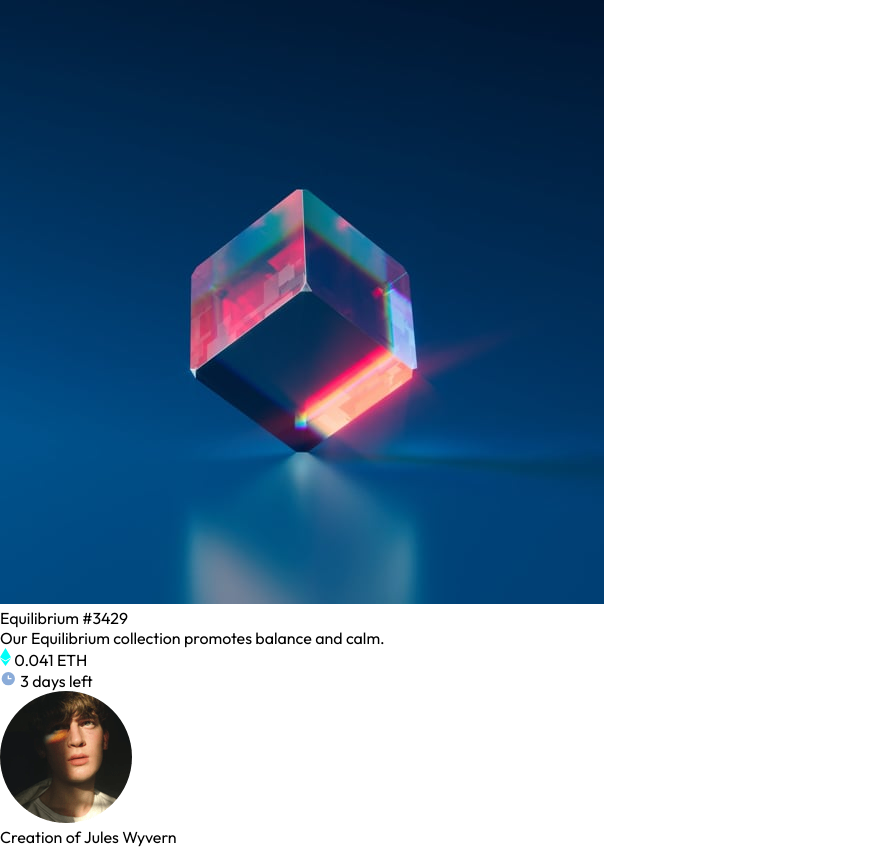
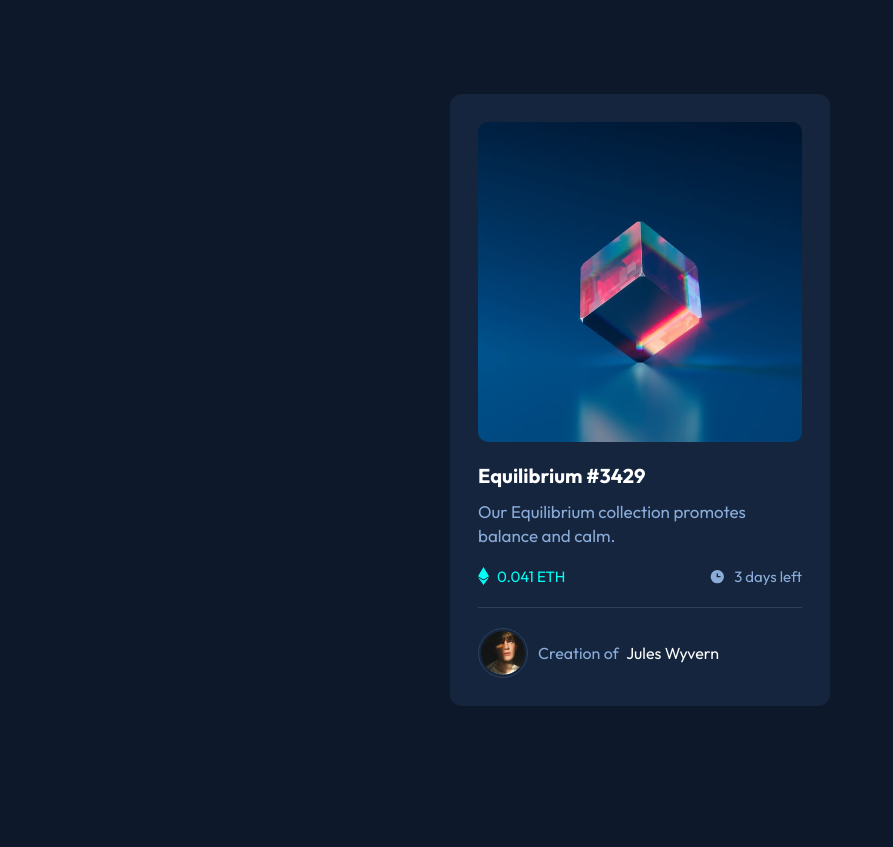
Before and after one commit to lucasbernardol/mentor, a website: page nft-preview-card-component/index.html in a window 1280 px wide. Shown: the whole page, without its empty margins (0-893 px from the left). After the commit the page ends 800 px from the top, so only its background shows below. Drawn offline with Linux system fonts and the light colour scheme.

Commit message:
Added NFT card component #chellenges

```diff
--- a/nft-preview-card-component/index.html
+++ b/nft-preview-card-component/index.html
@@ -5,7 +5,26 @@
     <meta name="viewport" content="width=device-width, initial-scale=1.0" />
     <meta http-equiv="X-UA-Compatible" content="IE=7" />
     <meta http-equiv="X-UA-Compatible" content="ie=edge" />
-
+    <!-- Chrome, Firefox OS and Opera -->
+    <meta name="theme-color" content="#0d192b" />
+    <!-- Windows Phone -->
+    <meta name="msapplication-navbutton-color" content="#0d192b" />
+    <!-- iOS Safari -->
+    <meta name="apple-mobile-web-app-capable" content="yes" />
+    <meta name="apple-mobile-web-app-status-bar-style" content="#0d192b" />
+    <!-- Open Graph / Facebook -->
+    <meta
+      name="description"
+      content="NFT preview card: Página web referente ao desafio proposto pela plataforma Frontend Mentor, criar um card (cartão) com o tema NFT. #challenges"
+    />
+    <meta
+      name="keywords"
+      content="José Lucas, José lucasbernardol, lucasbernardol, challenges, Frontend Mentor, @lucasbernardol, #frontendmentor, #mentor, Frontend Mentor challenges"
+    />
+    <meta
+      name="author"
+      content="José Lucas - https://github.com/lucasbernardol"
+    />
     <link rel="preconnect" href="https://fonts.googleapis.com" />
     <link rel="preconnect" href="https://fonts.gstatic.com" crossorigin />
     <link
@@ -14,24 +33,21 @@
     />
 
     <link rel="stylesheet" href="./styles/global/global.css" />
+    <link rel="stylesheet" href="./styles/global/global-responsive.css" />
+
+    <link rel="stylesheet" href="./styles/app.css" />
+
+    <link rel="stylesheet" href="./styles/main.css" />
+    <link rel="stylesheet" href="./styles/main-responsive.css" />
 
     <link
       rel="shortcut icon"
       type="image/png"
       href="./assets/images/favicon-32x32.png"
     />
-
-    <title>Frontend Mentor | NFT preview card component</title>
-
-    <!-- <style>
-      .attribution {
-        font-size: 11px;
-        text-align: center;
-      }
-      .attribution a {
-        color: hsl(228, 45%, 44%);
-      }
-    </style> -->
+    <title>
+      José Lucas @lucabernardol | NFT preview card component #challenges
+    </title>
   </head>
   <body data-id="body">
     <div class="app" data-id="app">
@@ -41,45 +57,66 @@
             <img
               src="./assets/images/image-equilibrium.jpg"
               alt="Nft preview - Equilibrium image/asset"
+              class="d-full"
             />
 
-            <div class="nft-preview__overlay"></div>
+            <div class="nft-preview__overlay">
+              <a href="#" title="view">
+                <img
+                  src="./assets/images/icon-view.svg"
+                  alt="View image/svg icon"
+                />
+              </a>
+            </div>
           </header>
 
           <section class="nft-preview__content">
-            <h2 class="nft-preview__title">Equilibrium #3429</h2>
+            <h1 class="sr-only">Equilibrium #3429</h1>
+
+            <a
+              href="#"
+              class="nft-preview__title"
+              title="Equilibrium #3429"
+              tabindex="0"
+            >
+              Equilibrium #3429
+            </a>
+
             <p class="nft-preview__text">
               Our Equilibrium collection promotes balance and calm.
             </p>
 
-            <div class="nft-preview__balance">
-              <div>
+            <div class="nft-preview__details">
+              <div class="nft-preview__detail-price">
                 <img
                   src="./assets/images/icon-ethereum.svg"
                   alt="Ethereum crypto icon"
                 />
 
-                <span>0.041 ETH</span>
+                <span title="0.041 ETH">0.041 ETH</span>
               </div>
 
-              <div>
+              <div class="nft-preview__detail-publish">
                 <img
                   src="./assets/images/icon-clock.svg"
                   alt="Clock icon/svg"
                 />
 
-                <span>3 days left</span>
+                <span title="3 days left">3 days left</span>
               </div>
             </div>
           </section>
 
           <footer class="nft-preview__footer">
-            <img
-              src="./assets/images/image-avatar.png"
-              alt="Jules Wyvern Avatar/profile image, format: png"
-            />
-            <p title="Creation of Jules Wyvern">
-              Creation of <span>Jules Wyvern</span>
+            <div class="nft-preview__avatar" title="Jules Wyvern">
+              <img
+                src="./assets/images/image-avatar.png"
+                alt="Jules Wyvern Avatar/profile image, format: png"
+                class="nft-preview__image d-full rounded"
+              />
+            </div>
+            <p title="Creation of Jules Wyvern" class="nft-preview__author">
+              Creation of <a href="#" tabindex="0">Jules Wyvern</a>
             </p>
           </footer>
         </div>
--- /dev/null
+++ b/nft-preview-card-component/styles/app.css
@@ -0,0 +1,9 @@
+.app {
+  width: 100%;
+  min-height: 100vh;
+
+  display: flex;
+  flex-direction: column;
+
+  transition: all 0.8s cubic-bezier(0.175, 0.885, 0.32, 1.275);
+}
--- /dev/null
+++ b/nft-preview-card-component/styles/global/global-responsive.css
@@ -0,0 +1,11 @@
+@media only screen and (max-width: 1024px) {
+  :root {
+    font-size: 56%; /* 9px */
+  }
+}
+
+@media only screen and (max-width: 720px) {
+  :root {
+    font-size: 50%; /* 8px */
+  }
+}
--- a/nft-preview-card-component/styles/global/global.css
+++ b/nft-preview-card-component/styles/global/global.css
@@ -2,11 +2,40 @@
   --color-primary-soft-blue: #8bacda;
   --color-primary-cyan: #00fff7;
 
-  --color-very-dark-blue: hsl(217, 54%, 11%);
+  --color-very-dark-blue: #0d192b;
   --color-dark-blue: hsl(216, 50%, 16%);
   --color-dark-line: hsl(215, 32%, 27%);
 
+  --color-background-view: rgba(18, 211, 204, 0.3);
+
   --color-white: #ffffff;
+
+  /**
+   * Dimensions (width/height)
+   */
+  --w-preview-card: 380px;
+  --h-preview-header: 32rem;
+
+  --w-avatar: 48px;
+  --h-avatar: 48px;
+
+  /**
+   * Paddings/boxs
+   */
+  --m-preview-card: 2rem;
+  --p-main: 2rem;
+  --p-preview-card: 2.8rem;
+  --p-top-preview-content: 2rem;
+
+  /**
+   * others
+   */
+  --avatar-offset: 2px;
+  --preview-radius: 1.2rem;
+
+  --small-gap: 0.8rem;
+
+  --outline-offset: 2px;
 
   font-size: 62.5%;
 }
@@ -17,7 +46,7 @@
 
   box-sizing: border-box;
   -moz-box-sizing: border-box;
-  -webkit-box-sizing: border;
+  -webkit-box-sizing: border-box;
 
   outline: none;
   border: none;
@@ -25,6 +54,10 @@
   font-family: 'Outfit', sans-serif;
   font-size: 1.6rem; /* 16px */
   font-weight: 400;
+}
+
+body {
+  background-color: var(--color-very-dark-blue);
 }
 
 a {
@@ -56,3 +89,28 @@ img {
   -webkit-user-select: none;
   -webkit-user-drag: none;
 }
+
+.d-full {
+  width: 100%;
+  height: 100%;
+}
+
+.sr-only {
+  position: relative;
+
+  overflow: hidden;
+  visibility: hidden;
+
+  width: 0;
+  height: 0;
+
+  font-size: 0;
+
+  pointer-events: none;
+  user-select: none;
+  -webkit-user-drag: none;
+}
+
+.rounded {
+  border-radius: 50%;
+}
--- /dev/null
+++ b/nft-preview-card-component/styles/main-responsive.css
@@ -0,0 +1,5 @@
+@media only screen and (max-width: 720px) {
+  .main {
+    padding: 0 var(--p-main); /* 2rem - 20px */
+  }
+}
--- /dev/null
+++ b/nft-preview-card-component/styles/main.css
@@ -0,0 +1,237 @@
+.main {
+  /* padding: 0 1rem;  mobile styles */
+  flex: 1;
+
+  display: flex;
+  flex-direction: column;
+
+  justify-content: center;
+  align-items: center;
+}
+
+.nft-preview {
+  position: relative;
+  overflow: hidden;
+
+  width: min(100%, var(--w-preview-card));
+
+  padding: var(--p-preview-card);
+  margin: var(--m-preview-card) 0;
+
+  border-radius: var(--preview-radius);
+  background-color: var(--color-dark-blue);
+
+  transition: all 0.8s cubic-bezier(0.215, 0.61, 0.355, 1);
+}
+
+.nft-preview:hover {
+  transform: scale(1.1);
+}
+
+.nft-preview__header {
+  position: relative;
+
+  overflow: hidden;
+
+  width: 100%;
+  height: var(--h-preview-header); /* Relative height */
+
+  border-radius: 1rem;
+}
+
+.nft-preview__overlay * {
+  pointer-events: none;
+}
+
+.nft-preview__overlay {
+  position: absolute;
+
+  overflow: hidden;
+
+  visibility: hidden;
+  opacity: 0;
+
+  right: 0;
+  bottom: 0;
+
+  width: 0;
+  height: 0;
+
+  background-color: var(--color-background-view);
+
+  display: flex;
+  flex-direction: column;
+
+  justify-content: center;
+  align-items: center;
+
+  cursor: pointer;
+  transition: all 0.8s cubic-bezier(0.175, 0.885, 0.32, 1.275);
+}
+
+.nft-preview__header:hover .nft-preview__overlay {
+  visibility: visible;
+  opacity: 1;
+
+  width: 100%;
+  height: 100%;
+}
+
+.nft-preview__content {
+  width: 100%;
+  padding: var(--p-top-preview-content) 0;
+
+  display: flex;
+  flex-direction: column;
+
+  border-bottom: 1px solid var(--color-dark-line);
+}
+
+.nft-preview__title {
+  display: block; /* Anchor */
+
+  font-size: 2rem;
+  font-weight: 700;
+
+  color: var(--color-white);
+
+  line-height: 1.4;
+  transition: color 0.6s cubic-bezier(0.215, 0.61, 0.355, 1);
+}
+
+.nft-preview__title:hover {
+  color: var(--color-primary-cyan);
+}
+
+.nft-preview__title:focus {
+  color: var(--color-primary-cyan);
+
+  outline: 1px dashed currentColor; /** Using currentColor value */
+  outline-offset: var(--outline-offset);
+}
+
+.nft-preview__text {
+  margin: 1rem 0;
+
+  font-size: 1.7rem;
+
+  color: var(--color-primary-soft-blue);
+
+  line-height: 1.4;
+}
+
+.nft-preview__details {
+  overflow: hidden;
+
+  width: 100%;
+  margin-top: var(--small-gap);
+
+  display: flex;
+
+  justify-content: space-between;
+  align-items: center;
+}
+
+.nft-preview__details > div {
+  width: auto;
+
+  display: flex;
+
+  justify-content: center;
+  align-items: center;
+}
+
+.nft-preview__detail-price span {
+  margin-left: var(--small-gap);
+
+  font-size: 1.5rem;
+
+  color: var(--color-primary-cyan);
+
+  line-height: 1.4;
+  text-transform: uppercase;
+}
+
+.nft-preview__detail-publish span {
+  margin-left: var(--small-gap);
+
+  color: var(--color-primary-soft-blue);
+  font-size: 1.5rem;
+
+  line-height: 1.4;
+}
+
+.nft-preview__footer {
+  width: 100%;
+  margin-top: 2rem;
+
+  display: flex;
+
+  justify-content: flex-start;
+  align-items: center;
+}
+
+.nft-preview__avatar {
+  /** Local variables */
+  --w: calc(var(--w-avatar) + var(--avatar-offset));
+  --h: calc(var(--h-avatar) + var(--avatar-offset));
+
+  position: relative;
+  overflow: hidden;
+
+  width: var(--w);
+  height: var(--h);
+
+  padding: var(--avatar-offset);
+
+  border-radius: 50%;
+  border: 1px solid var(--color-dark-line);
+
+  background-color: transparent;
+
+  cursor: pointer;
+  transition: background 0.6s cubic-bezier(0.175, 0.885, 0.32, 1.275);
+}
+
+.nft-preview__avatar:hover {
+  background-color: var(--color-very-dark-blue);
+}
+
+.nft-preview__author {
+  margin-left: 1rem;
+
+  font-size: 1.6rem;
+  color: var(--color-primary-soft-blue);
+
+  line-height: 1.4;
+}
+
+.nft-preview__author a {
+  display: inline-block; /** Anchor */
+
+  padding: 0.2rem;
+  margin-left: 0.2rem;
+
+  color: var(--color-white);
+
+  /* prettier-ignore */
+  transition:
+    color 0.6s cubic-bezier(0.23, 1, 0.32, 1),
+    text-decoration 0.6s cubic-bezier(0.25, 0.46, 0.45, 0.94);
+}
+
+.nft-preview__author a:hover {
+  color: var(--color-primary-cyan);
+
+  text-decoration: underline;
+}
+
+.nft-preview__author a:focus {
+  /** Using local scope/context variables */
+  --c-ref: var(--color-primary-cyan);
+
+  color: var(--c-ref);
+
+  outline: 1px dashed var(--c-ref);
+  outline-offset: var(--outline-offset);
+}
```
